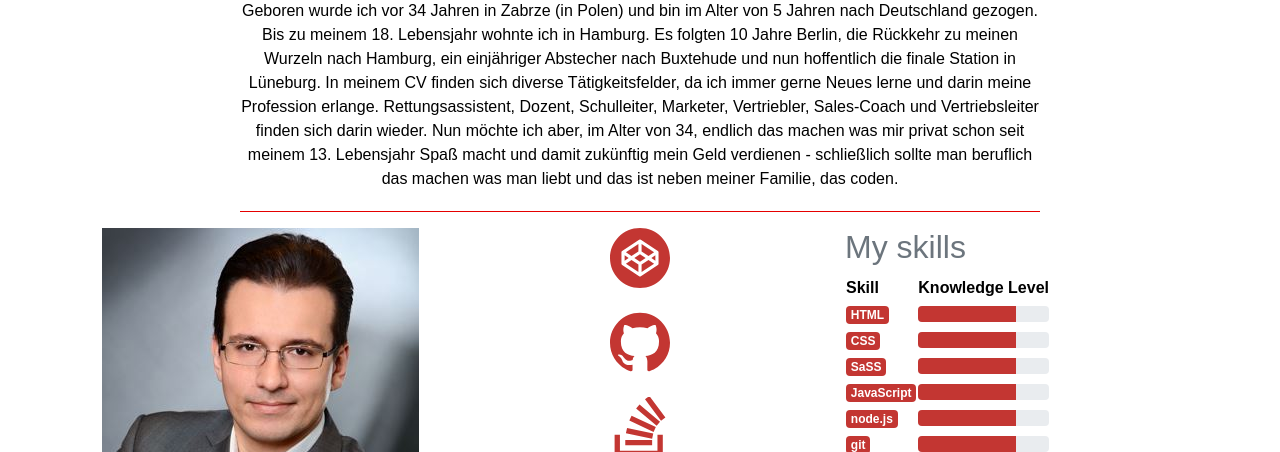
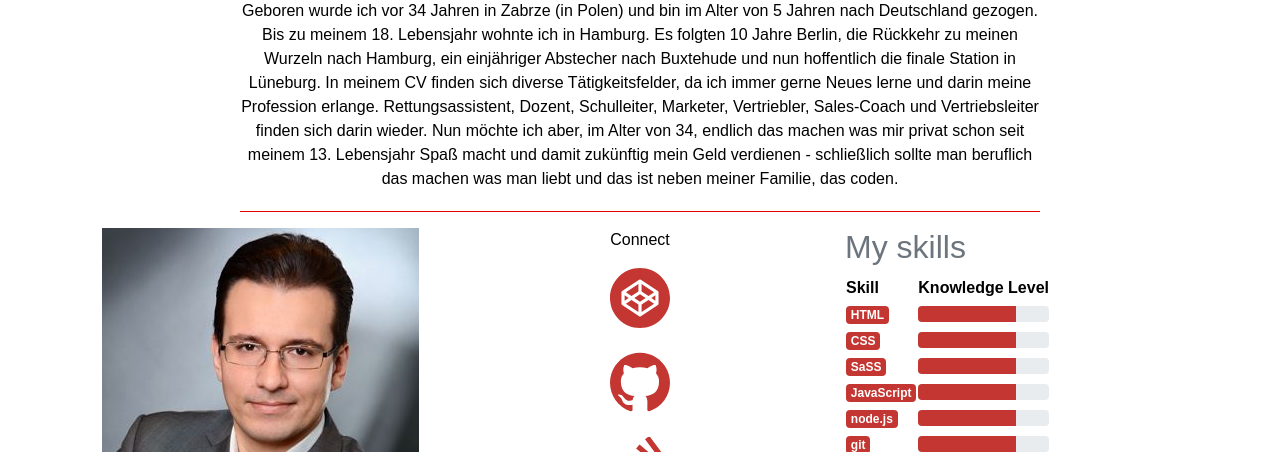
Before and after one commit to slawoe/my-portfolio-page, a plain HTML site: page index.html in a window 1280 px wide. Shown: the part 649-1101 px from the top of the page. Drawn offline with nearby package versions, Linux system fonts and the light colour scheme.

Commit message:
added connections

```diff
--- a/index.html
+++ b/index.html
@@ -103,6 +103,7 @@
               <img src="images/1 Kopie.JPG" alt="Portrait2 Slawomir Ernst" />
             </div>
             <div class="col-md-4 text-center">
+              <p>Connect</p>
              <div class="connection-svg-padding"><svg role="img" fill="#c33632" xmlns="http://www.w3.org/2000/svg" viewBox="0 0 24 24" width="60px"><title>CodePen icon</title><path d="M18.144 13.067v-2.134L16.55 12zm1.276 1.194a.628.628 0 01-.006.083l-.005.028-.011.053-.01.031c-.005.016-.01.031-.017.047l-.014.03a.78.78 0 01-.021.043l-.019.03a.57.57 0 01-.08.1l-.026.025a.602.602 0 01-.036.03l-.029.022-.01.008-6.782 4.522a.637.637 0 01-.708 0L4.864 14.79l-.01-.008a.599.599 0 01-.065-.052l-.026-.025-.032-.034-.021-.028a.588.588 0 01-.067-.11l-.014-.031a.644.644 0 01-.017-.047l-.01-.03c-.004-.018-.008-.036-.01-.054l-.006-.028a.628.628 0 01-.006-.083V9.739c0-.028.002-.055.006-.083l.005-.027.011-.054.01-.03a.574.574 0 01.12-.217l.031-.034.026-.025a.62.62 0 01.065-.052l.01-.008 6.782-4.521a.638.638 0 01.708 0l6.782 4.521.01.008.03.022.035.03c.01.008.017.016.026.025a.545.545 0 01.08.1l.019.03a.633.633 0 01.021.043l.014.03c.007.016.012.032.017.047l.01.031c.004.018.008.036.01.054l.006.027a.619.619 0 01.006.083zM12 0C5.373 0 0 5.372 0 12 0 18.627 5.373 24 12 24c6.628 0 12-5.372 12-12 0-6.627-5.372-12-12-12m0 10.492L9.745 12 12 13.51 14.255 12zm.638 4.124v2.975l4.996-3.33-2.232-1.493zm-6.272-.356l4.996 3.33v-2.974l-2.764-1.849zm11.268-4.52l-4.996-3.33v2.974l2.764 1.85zm-6.272-.356V6.41L6.366 9.74l2.232 1.493zm-5.506 1.549v2.134L7.45 12Z"/></svg>
              </div><br>
              <div class="connection-svg-padding"><svg role="img" fill="#c33632" viewBox="0 0 24 24"  width="60px" xmlns="http://www.w3.org/2000/svg"><title>GitHub icon</title><path d="M12 .297c-6.63 0-12 5.373-12 12 0 5.303 3.438 9.8 8.205 11.385.6.113.82-.258.82-.577 0-.285-.01-1.04-.015-2.04-3.338.724-4.042-1.61-4.042-1.61C4.422 18.07 3.633 17.7 3.633 17.7c-1.087-.744.084-.729.084-.729 1.205.084 1.838 1.236 1.838 1.236 1.07 1.835 2.809 1.305 3.495.998.108-.776.417-1.305.76-1.605-2.665-.3-5.466-1.332-5.466-5.93 0-1.31.465-2.38 1.235-3.22-.135-.303-.54-1.523.105-3.176 0 0 1.005-.322 3.3 1.23.96-.267 1.98-.399 3-.405 1.02.006 2.04.138 3 .405 2.28-1.552 3.285-1.23 3.285-1.23.645 1.653.24 2.873.12 3.176.765.84 1.23 1.91 1.23 3.22 0 4.61-2.805 5.625-5.475 5.92.42.36.81 1.096.81 2.22 0 1.606-.015 2.896-.015 3.286 0 .315.21.69.825.57C20.565 22.092 24 17.592 24 12.297c0-6.627-5.373-12-12-12"/></svg>
```
